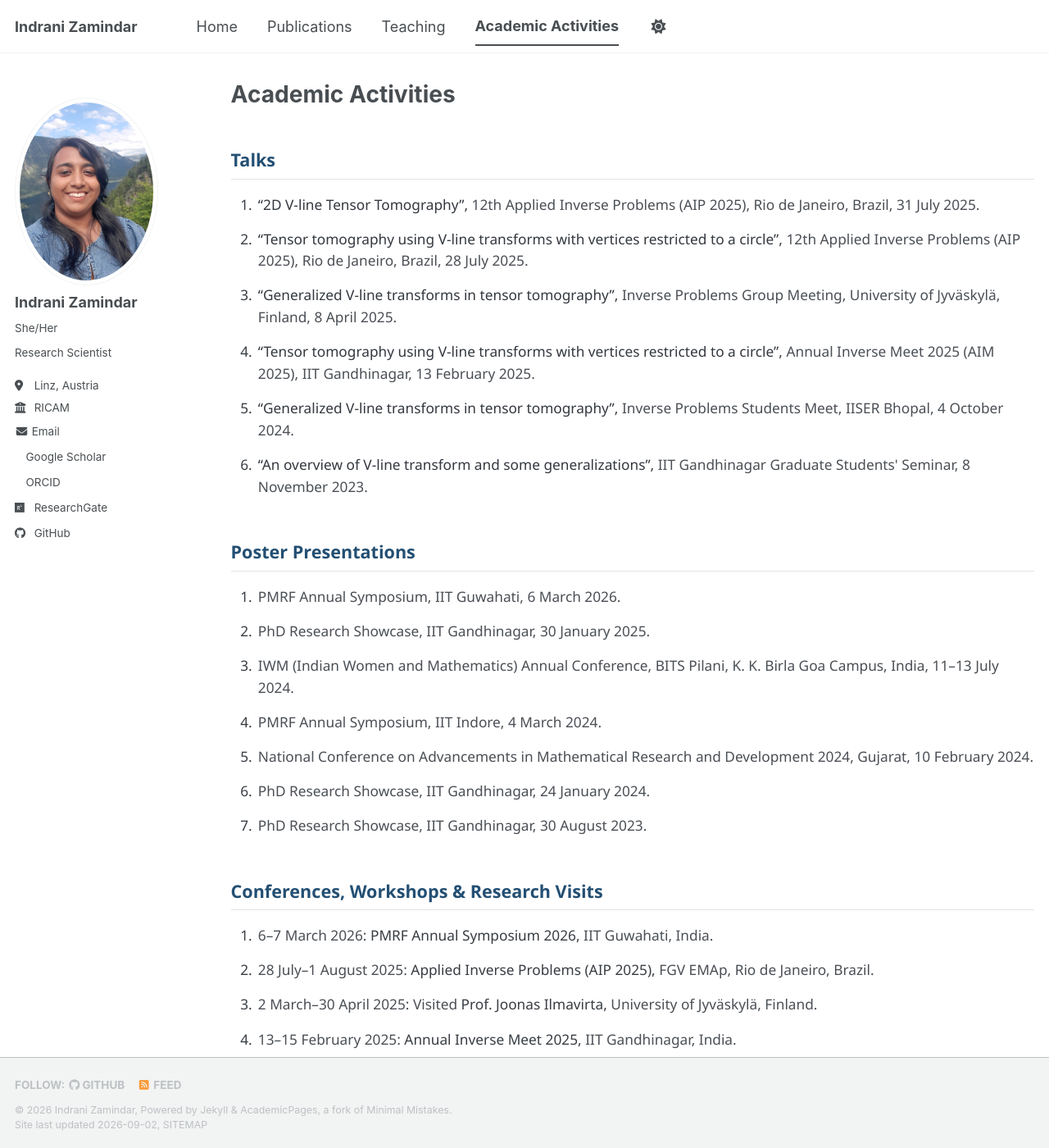
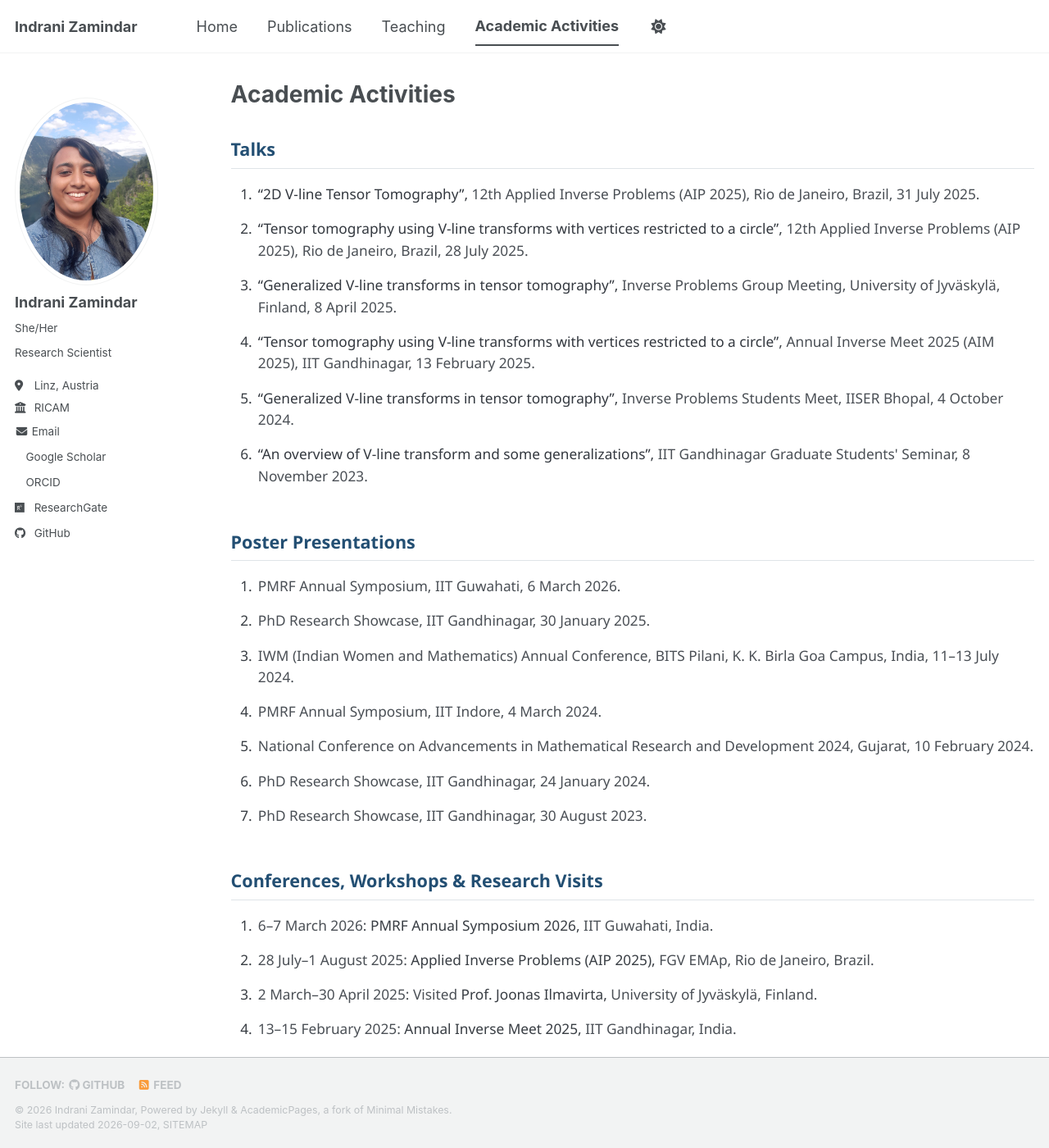
Before and after one commit to izamindar/izamindar.github.io, a Jekyll site: the page built from _pages/academic-activities.html, in a window 1280 px wide and 1400 px high. Shown: the whole window at 82% size. Built offline with Jekyll 4.4.1, drawn with Linux system fonts in a browser that asks for light colours; a style sheet for code colours, icons or effects is not loaded.

Commit message:
Adjust margin-top for first academic section

```diff
--- a/_pages/academic-activities.html
+++ b/_pages/academic-activities.html
@@ -35,7 +35,7 @@ author_profile: true
 /* Do not add unnecessary space before first section */
 
 .academic-page .academic-section-title:first-child {
-  margin-top: 2.7rem;
+  margin-top: 2rem;
 }
 
 
```
